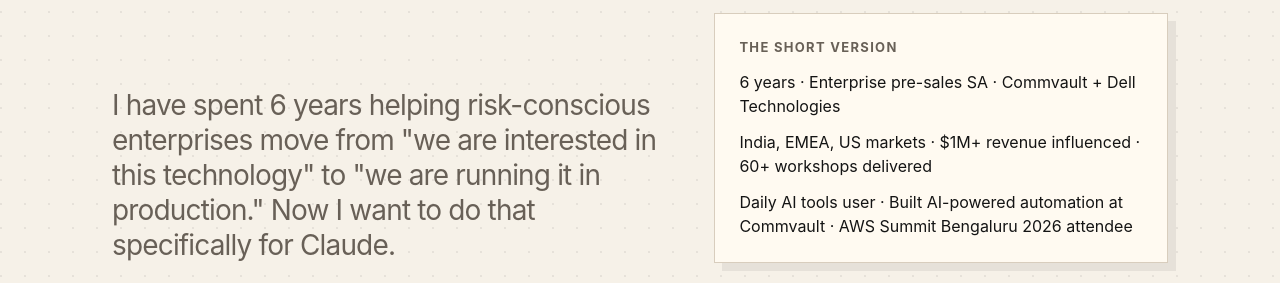
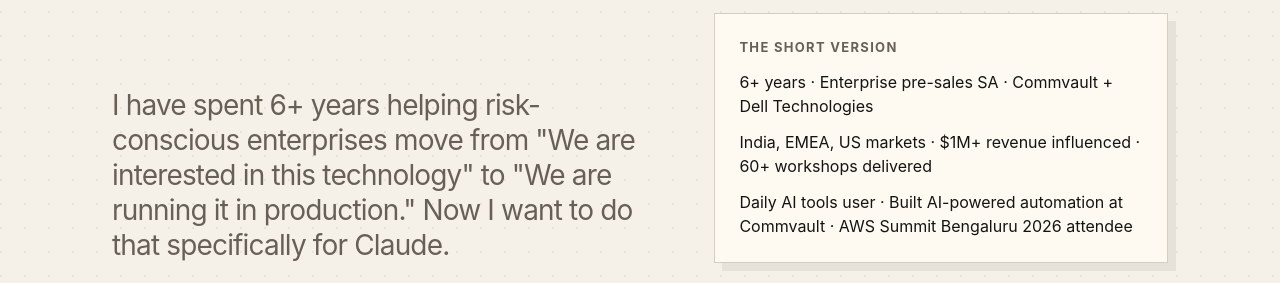
Before and after one commit to Srivatsa97/Srivatsa-anthropic, a plain HTML site: page index.html in a window 1280 px wide. Shown: the part 517-800 px from the top of the page. Drawn offline with Linux system fonts and the light colour scheme.

Commit message:
Update index.html

```diff
--- a/index.html
+++ b/index.html
@@ -266,13 +266,13 @@
       <h1>I build the trust that gets enterprises to adopt AI.</h1>
       <div class="hero-grid">
         <p class="hero-copy">
-          I have spent 6 years helping risk-conscious enterprises move from
-          "we are interested in this technology" to "we are running it in production."
+          I have spent 6+ years helping risk-conscious enterprises move from
+          "We are interested in this technology" to "We are running it in production."
           Now I want to do that specifically for Claude.
         </p>
         <div class="hero-card">
           <b>The short version</b>
-          <p>6 years · Enterprise pre-sales SA · Commvault + Dell Technologies</p>
+          <p>6+ years · Enterprise pre-sales SA · Commvault + Dell Technologies</p>
           <p>India, EMEA, US markets · $1M+ revenue influenced · 60+ workshops delivered</p>
           <p>Daily AI tools user · Built AI-powered automation at Commvault · AWS Summit Bengaluru 2026 attendee</p>
         </div>
```
